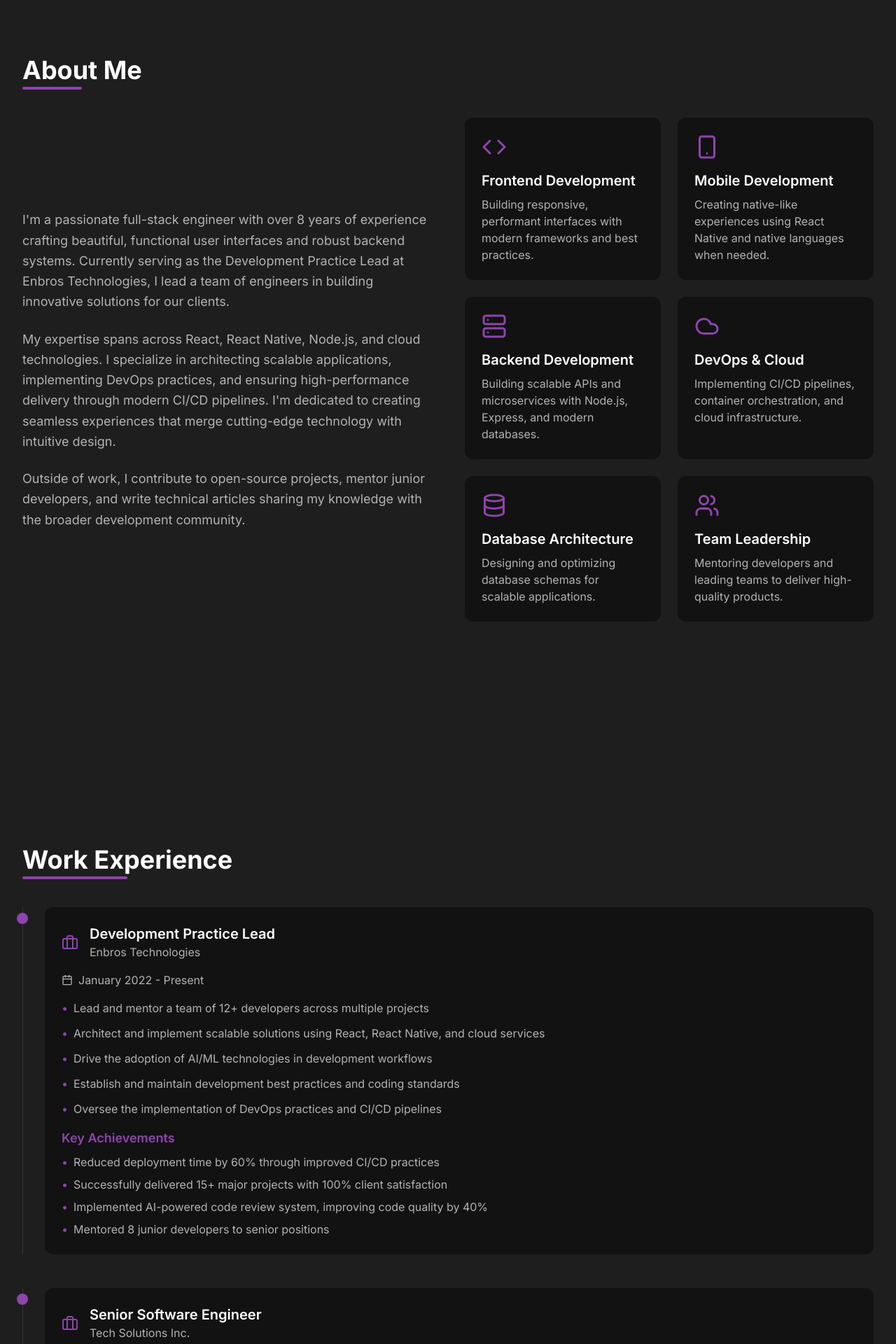
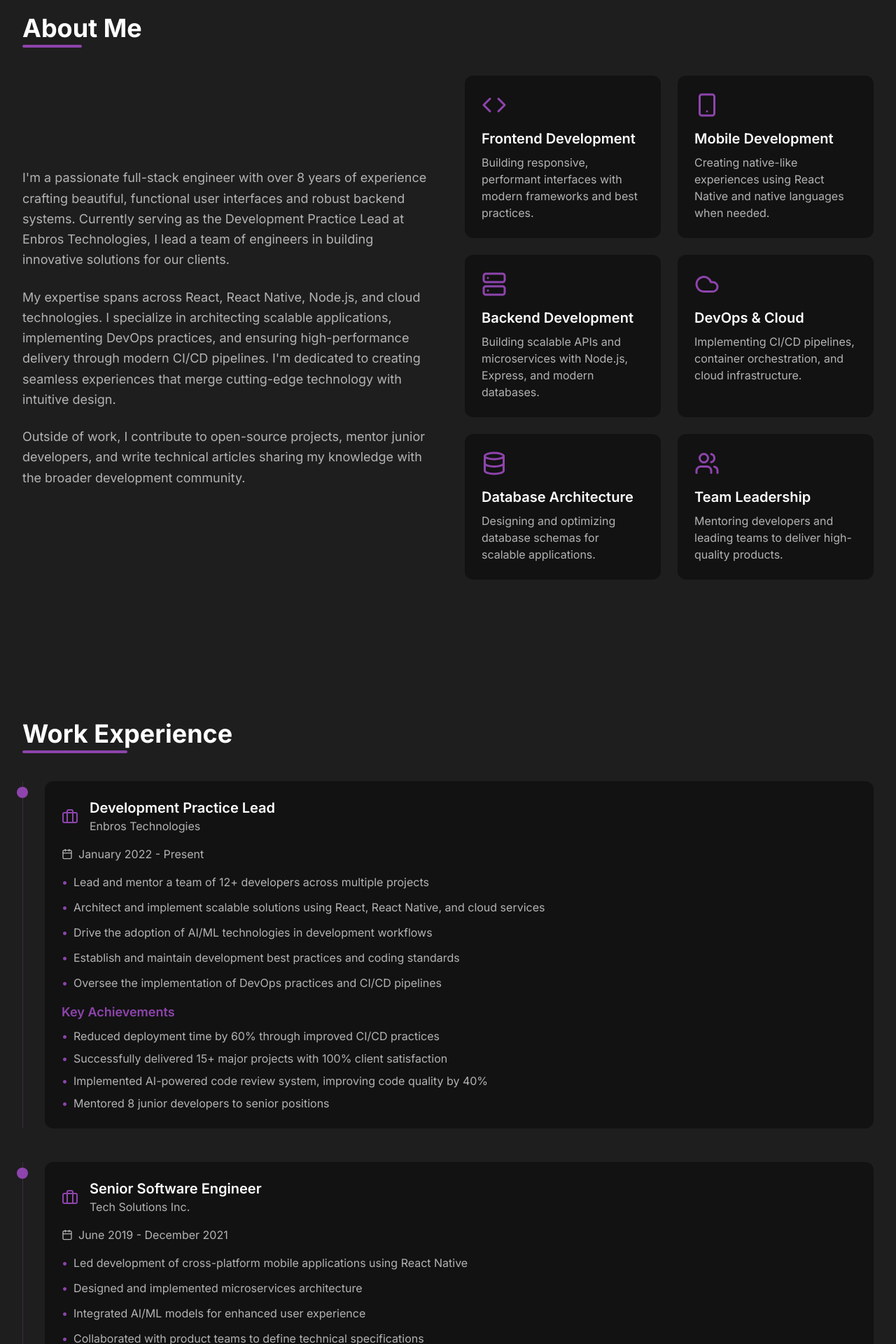
Before and after one commit to Vcky4/victor, a React (Vite) app: page / in a window 1280 px wide. Shown: the part 880-2800 px from the top of the page at 70% size. Built offline with nearby package versions, Linux system fonts and the light colour scheme.

Commit message:
fix: reduce spaces and optimize UI

```diff
--- a/src/components/About.tsx
+++ b/src/components/About.tsx
@@ -6,7 +6,8 @@ const About: React.FC = () => {
   const { ref, inView } = useInView({ threshold: 0.1 });
 
   return (
-    <section id="about" className="bg-background-light py-20">
+    <section id="about" className="bg-background-light py-5">
+      {/* @ts-ignore */}
       <div className="container-section" ref={ref}>
         <h2 className={`section-title transition-all duration-700 ${inView ? 'opacity-100' : 'opacity-0 -translate-y-8'}`}>
           About Me
--- a/src/components/Certifications.tsx
+++ b/src/components/Certifications.tsx
@@ -7,7 +7,8 @@ const Certifications: React.FC = () => {
   const { ref, inView } = useInView({ threshold: 0.1 });
 
   return (
-    <section id="certifications" className="bg-background-dark py-20">
+    <section id="certifications" className="bg-background-dark py-5">
+       {/* @ts-ignore */}
       <div className="container-section" ref={ref}>
         <h2 className={`section-title transition-all duration-700 ${inView ? 'opacity-100' : 'opacity-0 -translate-y-8'}`}>
           Certifications
--- a/src/components/Contact.tsx
+++ b/src/components/Contact.tsx
@@ -34,7 +34,8 @@ const Contact: React.FC = () => {
   };
 
   return (
-    <section id="contact" className="bg-background-dark py-20">
+    <section id="contact" className="bg-background-dark py-5">
+      {/* @ts-ignore */}
       <div className="container-section" ref={ref}>
         <h2 className={`section-title transition-all duration-700 ${inView ? 'opacity-100' : 'opacity-0 -translate-y-8'}`}>
           Get In Touch
@@ -81,7 +82,7 @@ const Contact: React.FC = () => {
             </div>
           </div>
 
-          <div className={`transition-all duration-700 delay-200 ${inView ? 'opacity-100' : 'opacity-0 translate-x-8'}`}>
+          <div className={`transition-all duration-700 delay-200 ${inView ? 'opacity-100' : 'opacity-0 -translate-x-8'}`}>
             {submitted ? (
               <div className="bg-background-light p-8 rounded-xl border-2 border-primary/30 animate-fade-in">
                 <h3 className="text-xl font-semibold text-primary mb-3">Thank You!</h3>
--- a/src/components/Projects.tsx
+++ b/src/components/Projects.tsx
@@ -8,7 +8,8 @@ const Projects: React.FC = () => {
   const [hoveredProject, setHoveredProject] = useState<number | null>(null);
 
   return (
-    <section id="projects" className="bg-background-dark py-20">
+    <section id="projects" className="bg-background-dark py-5">
+       {/* @ts-ignore */}
       <div className="container-section" ref={ref}>
         <h2 className={`section-title transition-all duration-700 ${inView ? 'opacity-100' : 'opacity-0 -translate-y-8'}`}>
           Featured Projects
--- a/src/components/Skills.tsx
+++ b/src/components/Skills.tsx
@@ -25,7 +25,7 @@ const Skills: React.FC = () => {
   };
 
   return (
-    <section id="skills" className="bg-background-light py-20">
+    <section id="skills" className="bg-background-light py-5">
       <div className="container-section" ref={ref}>
         <h2 className={`section-title transition-all duration-700 ${inView ? 'opacity-100' : 'opacity-0 -translate-y-8'}`}>
           Skills & Expertise
--- a/src/components/WorkExperience.tsx
+++ b/src/components/WorkExperience.tsx
@@ -7,7 +7,8 @@ const WorkExperience: React.FC = () => {
   const { ref, inView } = useInView({ threshold: 0.1 });
 
   return (
-    <section id="experience" className="bg-background-light py-20">
+    <section id="experience" className="bg-background-light py-5">
+      {/* @ts-ignore */}
       <div className="container-section" ref={ref}>
         <h2 className={`section-title transition-all duration-700 ${inView ? 'opacity-100' : 'opacity-0 -translate-y-8'}`}>
           Work Experience
@@ -17,9 +18,8 @@ const WorkExperience: React.FC = () => {
           {experiences.map((experience, index) => (
             <div
               key={experience.id}
-              className={`relative pl-8 transition-all duration-700 ${
-                inView ? 'opacity-100 translate-x-0' : 'opacity-0 -translate-x-8'
-              }`}
+              className={`relative pl-8 transition-all duration-700 ${inView ? 'opacity-100 translate-x-0' : 'opacity-0 -translate-x-8'
+                }`}
               style={{ transitionDelay: `${index * 100}ms` }}
             >
               {/* Timeline line */}
```
